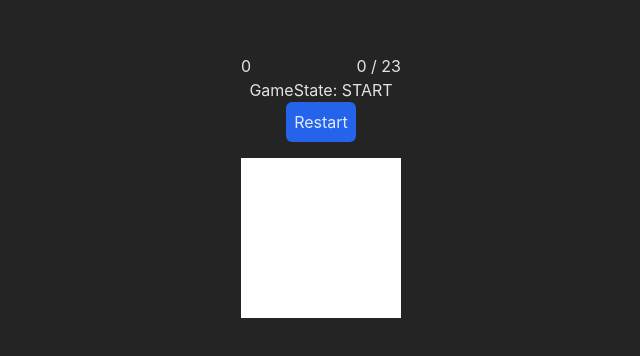
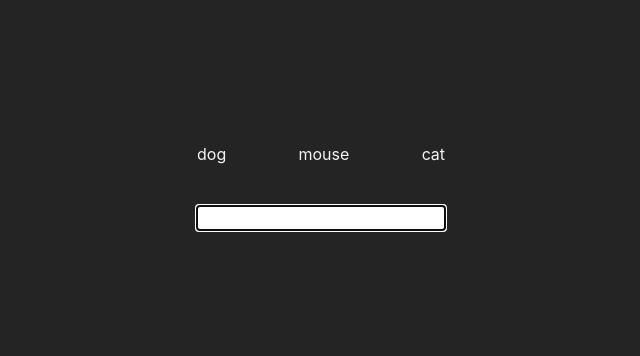
Before and after one commit to SilviuIordache/react-games, a React (Vite) app: page / in a window 1280 px wide. Shown: the part 214-570 px from the top of the page, without its empty margins (319-959 px from the left). Built offline with nearby package versions, Linux system fonts and the light colour scheme.

Commit message:
Add new game, wip

```diff
--- a/src/App.jsx
+++ b/src/App.jsx
@@ -3,11 +3,13 @@ import './App.css';
 import { gamesList } from './games/games';
 import Home from './Home';
 import { FlippySquares, ReactionGrid } from './games';
+import TypeFast from './games/TypeFast';
 
 function App() {
   return (
+    <TypeFast />
     // <ReactionGrid/>
-    <FlippySquares/>
+    // <FlippySquares/>
     // <Router>
     //   <Routes>
     //     <Route key="/" path="/" element={<Home />} />
--- /dev/null
+++ b/src/games/TypeFast/WordRenderer.tsx
@@ -0,0 +1,37 @@
+import React from 'react';
+
+interface Props {
+  word: string;
+  userInput: string;
+}
+
+const WordRenderer = ({ word, userInput }: Props) => {
+  const wordArray = word.split('');
+
+  const isCompatible = () => {
+    for (let i = 0; i < userInput.length; i++) {
+      if (userInput[i] !== word[i]) return false;
+    }
+    return true;
+  };
+
+  const getLetterColor = (index) => {
+    if (!isCompatible() || index >= userInput.length) {
+      return 'text-gray-100';
+    }
+
+    return 'text-green-400';
+  };
+
+  return (
+    <div className="flex">
+      {wordArray.map((letter, index) => (
+        <div key={index} className={getLetterColor(index)}>
+          {letter}
+        </div>
+      ))}
+    </div>
+  );
+};
+
+export default WordRenderer;
--- /dev/null
+++ b/src/games/TypeFast/index.tsx
@@ -0,0 +1,44 @@
+import React, { useEffect, useRef, useState } from 'react';
+import WordRenderer from './WordRenderer';
+
+const TypeFast = () => {
+  const words = ['dog', 'mouse', 'cat'];
+  const [inputValue, setInputValue] = useState('');
+  const inputRef = useRef<HTMLInputElement>(null);
+
+  useEffect(() => {
+    // Automatically focus the input field when the component mounts
+    if (inputRef.current) {
+      inputRef.current.focus();
+    }
+  }, []);
+
+  const handleChange = (event) => {
+    setInputValue(event.target.value);
+  };
+
+  const handleKeyDown = (event: React.KeyboardEvent<HTMLInputElement>) => {
+    if (event.key === 'Enter') {
+      console.log(inputValue);
+      setInputValue('');
+    }
+  };
+
+  return (
+    <div className="flex flex-col gap-10">
+      <div className="flex justify-between gap-2">
+        {words.map((word, index) => (
+          <WordRenderer key={index} word={word} userInput={inputValue} />
+        ))}
+      </div>
+      <input
+        ref={inputRef}
+        value={inputValue}
+        onChange={handleChange}
+        onKeyDown={handleKeyDown}
+      />
+    </div>
+  );
+};
+
+export default TypeFast;
```
